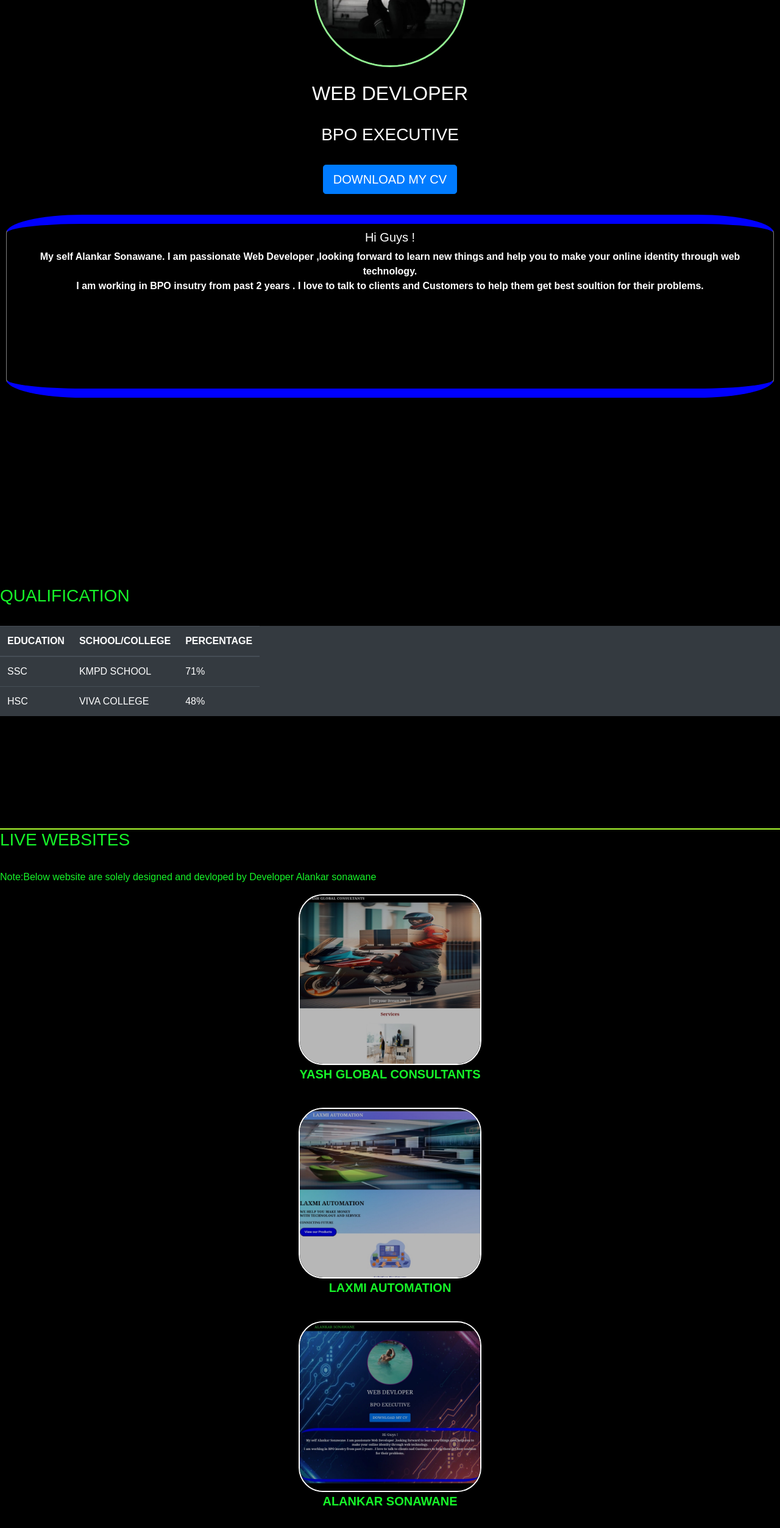
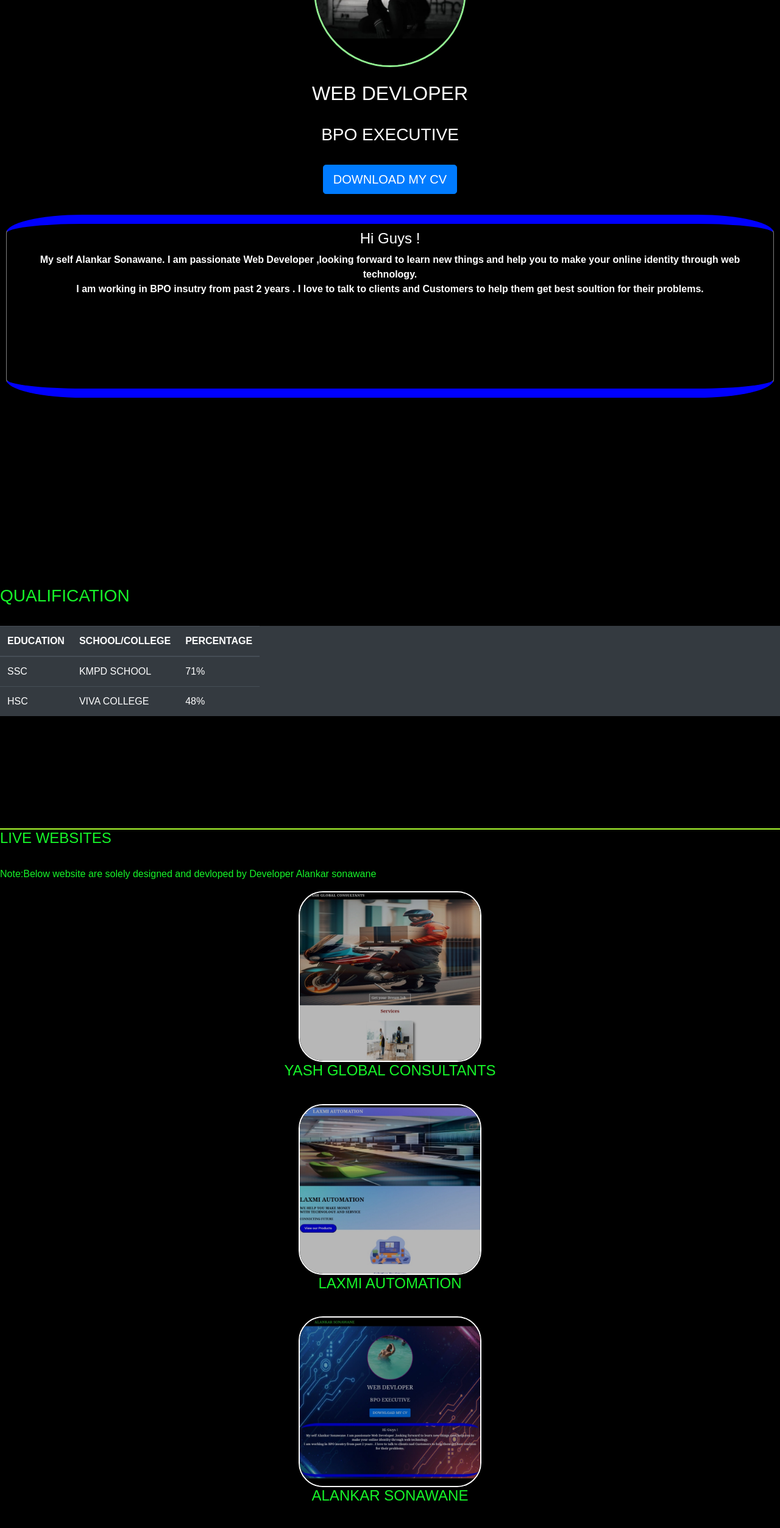
Before and after one commit to alankarsonawane/alankar, a plain HTML site: page index.html in a window 1280 px wide. Shown: the part 240-2745 px from the top of the page at 61% size. Drawn offline with nearby package versions, Linux system fonts and the light colour scheme; grey boxes are pictures that could not be loaded; a script that the page names is missing.

Commit message:
Update index.html
text fonts worked on

```diff
--- a/index.html
+++ b/index.html
@@ -269,8 +269,8 @@ border-bottom:2px solid greenyellow;
       <button type="button" class="btn btn-primary btn-lg" id="dwn"  onclick="shot()">DOWNLOAD MY CV</button>
       </a><br><br>
       <article>
-      <h5>Hi Guys !</h5> My self Alankar Sonawane. I am passionate Web Developer ,looking forward to learn new things and help you to make your online identity through web technology.<br>
-      I am working in BPO insutry from past 2 years . I love to talk to clients and Customers to help them get best soultion for their problems. <br>
+      <h4>Hi Guys !</h5> My self Alankar Sonawane. I am passionate Web Developer ,looking forward to learn new things and help you to make your online identity through web technology.<br>
+      I am working in BPO insutry from past 2 years . I love to talk to clients and Customers to help them get best soultion for their problems.</h4> <br>
       </article>
       <hr>
     </center>
@@ -311,23 +311,23 @@ border-bottom:2px solid greenyellow;
 
   <section class="livewebsites">
 
-    <h3>LIVE WEBSITES</h3><br>
+    <h4>LIVE WEBSITES</h4><br>
     <p>Note:Below website are solely designed and devloped by Developer Alankar sonawane</p>
     <center>    <fig>
    <img src="image/ygc.jpg" width="300px" height="280px" data-aos="fade-left">
-<figcaption>YASH GLOBAL CONSULTANTS</figcaption>
+<figcaption><h4>YASH GLOBAL CONSULTANTS</h4></figcaption>
 </fig>
 <fig>
   <img src="image/la.jpg" width="300px" height="280px" data-aos="fade-right">
-  <figcaption>LAXMI AUTOMATION</figcaption>
+  <figcaption><h4>LAXMI AUTOMATION </h4></figcaption>
 </fig>
 <fig>
   <img src="image/as.jpg" width="300px" height="280px" data-aos="fade-left">
-  <figcaption>ALANKAR SONAWANE</figcaption>
+  <figcaption><h4>ALANKAR SONAWANE</h4></figcaption>
 </fig>
 <fig>
   <img src="image/la.jpg" width="300px" height="280px" data-aos="fade-right">
-  <figcaption>DSA TRAINING PORTAL</figcaption>
+  <figcaption><h4>DSA TRAINING PORTAL</h4></figcaption>
 </fig>
 </center><br>
 <center>
```
